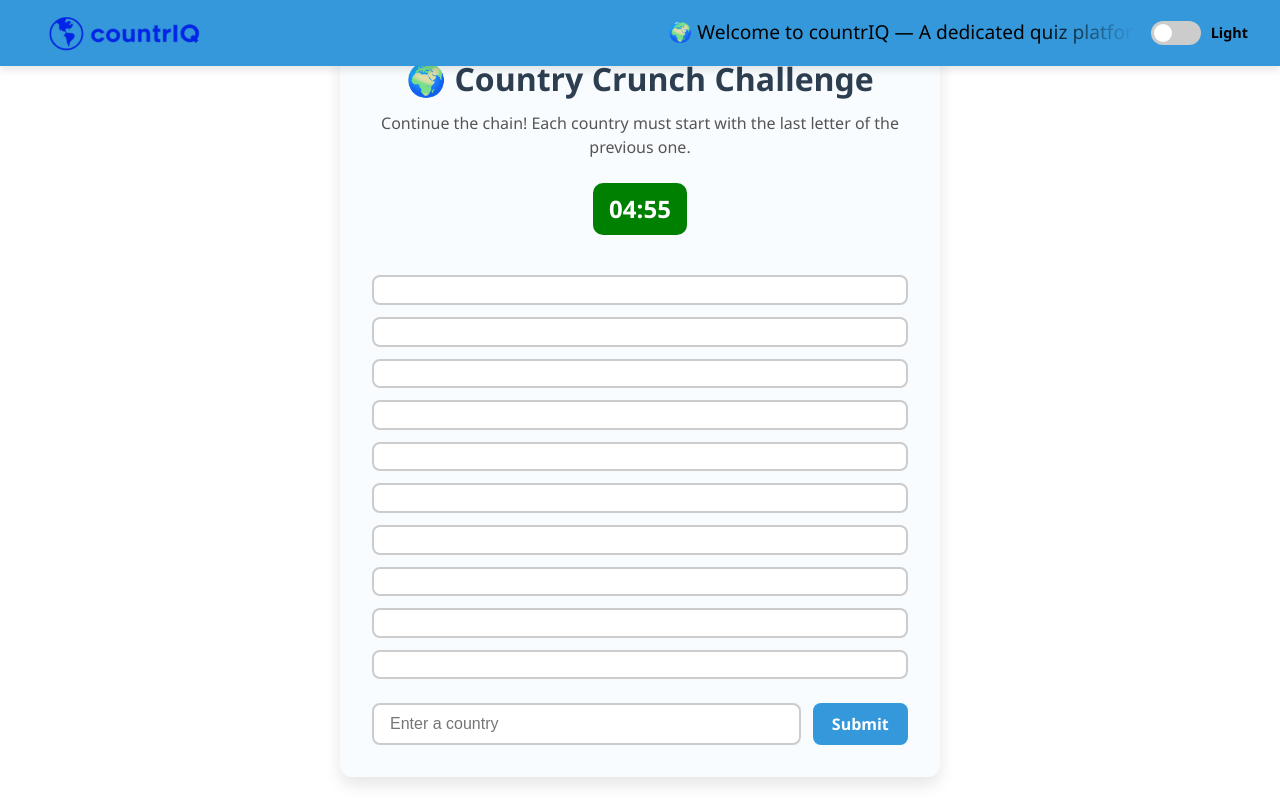
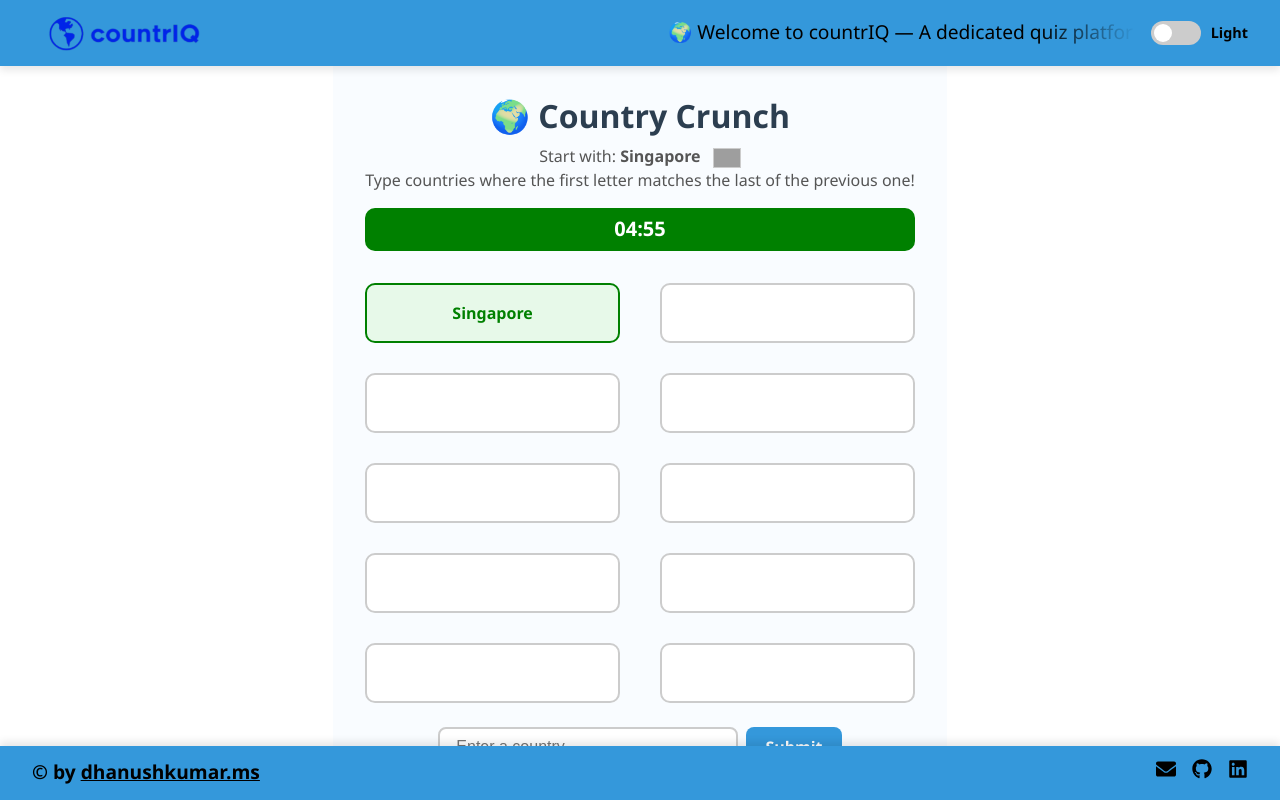
Before and after one commit to dhanushkumarms/countriq, a React (Vite) app: page /country-crunch in a window 1280 px wide. Built offline with nearby package versions, Linux system fonts and the light colour scheme; grey boxes are pictures that could not be loaded.

Commit message:
major changes

```diff
--- a/package.json
+++ b/package.json
@@ -12,6 +12,8 @@
   "dependencies": {
     "react": "^19.1.0",
     "react-dom": "^19.1.0",
+    "react-icon": "^1.0.0",
+    "react-icons": "^5.5.0",
     "react-router-dom": "^7.6.2"
   },
   "devDependencies": {
--- a/src/App.tsx
+++ b/src/App.tsx
@@ -1,21 +1,22 @@
 import React from "react";
 import { Routes, Route } from "react-router-dom";
-import Header from "./components/Header"; // ✅ Import the header
+import Header from "./components/Header";
 import HomePage from "./components/HomePage";
 import FlagFrenzy from "./components/FlagFrenzy";
 import CountryCrunch from "./components/CountryCrunch";
-import ResultScreen from "./components/ResultScreen";
+import Footer from "./components/Footer"; // ✅ Footer import
 import "./App.css";
 
 const App: React.FC = () => {
   return (
     <>
-      <Header /> {/* ✅ Add this */}
+      <Header />
       <Routes>
         <Route path="/" element={<HomePage />} />
         <Route path="/flag-frenzy" element={<FlagFrenzy />} />
         <Route path="/country-crunch" element={<CountryCrunch />} />
       </Routes>
+      <Footer /> {/* ✅ Add Footer here */}
     </>
   );
 };
--- a/src/components/CountryCrunch.tsx
+++ b/src/components/CountryCrunch.tsx
@@ -3,58 +3,82 @@ import { countries } from "../data/countries";
 import "../styles/CountryCrunch.css";
 
 const TOTAL_SLOTS = 10;
-const TOTAL_TIME = 300; // 5 minutes in seconds
+const TOTAL_TIME = 300;
+
+// Display layout pattern: 1 2 / 4 3 / 5 6 / 8 7 / 9 10
+const layoutOrder = [0, 1, 3, 2, 4, 5, 7, 6, 8, 9]; // visual slot pattern
 
 const getRandomCountry = () => {
   const randomIndex = Math.floor(Math.random() * countries.length);
-  return countries[randomIndex].name;
+  return countries[randomIndex];
 };
 
 const CountryCrunch: React.FC = () => {
   const [chain, setChain] = useState<string[]>([]);
   const [input, setInput] = useState("");
   const [timer, setTimer] = useState(TOTAL_TIME);
-  const [status, setStatus] = useState<("pending" | "correct" | "wrong")[]>(Array(TOTAL_SLOTS).fill("pending"));
+  const [status, setStatus] = useState<("pending" | "correct" | "wrong" | "typing")[]>(
+    Array(TOTAL_SLOTS).fill("pending")
+  );
   const [startCountry, setStartCountry] = useState(getRandomCountry());
 
-  // Set first country when page loads
   useEffect(() => {
-    setChain([startCountry]);
+    setChain([startCountry.name]);
+    setStatus((prev) => {
+      const updated = [...prev];
+      updated[0] = "correct"; // start country always correct
+      return updated;
+    });
   }, [startCountry]);
 
-  // Timer countdown
   useEffect(() => {
     const interval = setInterval(() => {
       setTimer((prev) => (prev > 0 ? prev - 1 : 0));
     }, 1000);
-
     return () => clearInterval(interval);
   }, []);
 
+  const handleTyping = (value: string) => {
+    setInput(value);
+    if (chain.length < TOTAL_SLOTS) {
+      setStatus((prev) => {
+        const updated = [...prev];
+        updated[chain.length] = value ? "typing" : "pending";
+        return updated;
+      });
+    }
+  };
+
   const handleSubmit = (e: React.FormEvent) => {
     e.preventDefault();
+    if (chain.length >= TOTAL_SLOTS) return;
+
     const current = chain[chain.length - 1];
     const lastChar = current?.slice(-1).toLowerCase();
-    const isValid = input.length > 0 &&
-      input[0].toLowerCase() === lastChar &&
-      countries.some((c) => c.name.toLowerCase() === input.toLowerCase()) &&
-      !chain.includes(input);
+    const guess = input.trim();
 
-    if (chain.length >= TOTAL_SLOTS + 1) return;
+    const isValid =
+      guess.length > 0 &&
+      guess[0].toLowerCase() === lastChar &&
+      countries.some((c) => c.name.toLowerCase() === guess.toLowerCase()) &&
+      !chain.includes(guess);
+
+    const newStatus = [...status];
 
     if (isValid) {
-      setChain([...chain, input]);
-      setStatus((prev) => {
-        const updated = [...prev];
-        updated[chain.length] = "correct";
-        return updated;
-      });
+      setChain([...chain, guess]);
+      newStatus[chain.length] = "correct";
+      setStatus(newStatus);
     } else {
-      setStatus((prev) => {
-        const updated = [...prev];
-        updated[chain.length] = "wrong";
-        return updated;
-      });
+      newStatus[chain.length] = "wrong";
+      setStatus(newStatus);
+      setTimeout(() => {
+        setStatus((prev) => {
+          const updated = [...prev];
+          if (updated[chain.length] === "wrong") updated[chain.length] = "pending";
+          return updated;
+        });
+      }, 1000);
     }
 
     setInput("");
@@ -65,24 +89,50 @@ const CountryCrunch: React.FC = () => {
 
   return (
     <div className="country-crunch-container">
-      <h2 className="title">🌍 Country Crunch Challenge</h2>
-      <p className="description">Continue the chain! Each country must start with the last letter of the previous one.</p>
+      <div className="header-space" />
+      <h2 className="title">🌍 Country Crunch</h2>
+      <p className="description">
+        Start with: <strong>{startCountry.name}</strong>{" "}
+        <img src={startCountry.flag} alt="flag" className="flag-icon" />
+        <br />
+        Type countries where the first letter matches the last of the previous one!
+      </p>
+
       <div className={`timer-box ${timerColor}`}>
-        {Math.floor(timer / 60)
-          .toString()
-          .padStart(2, "0")}
-        :
+        {Math.floor(timer / 60).toString().padStart(2, "0")}:
         {(timer % 60).toString().padStart(2, "0")}
       </div>
 
-      <div className="chain-grid">
-        {Array.from({ length: TOTAL_SLOTS }).map((_, index) => (
-          <div key={index} className={`slot ${status[index]}`}>
-            <span>{chain[index + 1] || ""}</span>
-            {status[index] === "correct" && <span className="tick">✅</span>}
-            {status[index] === "wrong" && <span className="tick wrong">❌</span>}
-          </div>
-        ))}
+      <div className="grid-wrapper">
+        {layoutOrder.map((slotIndex, visualIndex) => {
+          const value =
+            visualIndex === 0
+              ? startCountry.name
+              : visualIndex === chain.length
+              ? input
+              : chain[visualIndex] || "";
+
+          return (
+            <div
+              key={slotIndex}
+              className={`grid-box ${status[visualIndex]} box-${slotIndex}`}
+              data-pos={slotIndex}
+            >
+              {value}
+            </div>
+          );
+        })}
+
+        {chain.slice(1).map((_, i) => {
+          const from = layoutOrder[i];
+          const to = layoutOrder[i + 1];
+          return (
+            <div
+              key={i}
+              className={`chain-line line-${from}-${to}`}
+            />
+          );
+        })}
       </div>
 
       <form className="input-form" onSubmit={handleSubmit}>
@@ -90,7 +140,7 @@ const CountryCrunch: React.FC = () => {
           type="text"
           value={input}
           placeholder="Enter a country"
-          onChange={(e) => setInput(e.target.value)}
+          onChange={(e) => handleTyping(e.target.value)}
           className="country-input"
         />
         <button type="submit" className="submit-btn">Submit</button>
--- /dev/null
+++ b/src/components/Footer.tsx
@@ -0,0 +1,24 @@
+import React from "react";
+import "../styles/Footer.css";
+import { FaGithub, FaEnvelope, FaLinkedin } from "react-icons/fa";
+
+const Footer: React.FC = () => {
+  return (
+    <footer className="footer">
+      <p>© by <u>dhanushkumar.ms</u></p>
+      <div className="footer-links">
+        <a href="https://mail.google.com/mail/?view=cm&to=dhanushkumarms12@gmail.com" target="_blank" rel="noopener noreferrer">
+          <FaEnvelope size={20} />
+        </a>
+        <a href="https://github.com/dhanushkumarms" target="_blank" rel="noopener noreferrer">
+          <FaGithub size={20} />
+        </a>
+        <a href="https://www.linkedin.com/in/dhanushkumarms" target="_blank" rel="noopener noreferrer">
+          <FaLinkedin size={20} />
+        </a>
+      </div>
+    </footer>
+  );
+};
+
+export default Footer;
--- a/src/styles/CountryCrunch.css
+++ b/src/styles/CountryCrunch.css
@@ -1,90 +1,103 @@
 .country-crunch-container {
-    max-width: 600px;
-    margin: 100px auto;
+    max-width: 750px;
+    margin: 80px auto;
     padding: 2rem;
     text-align: center;
     background: #f9fcff;
     border-radius: 12px;
-    box-shadow: 0 8px 16px rgba(0, 0, 0, 0.1);
+    min-height: calc(100vh - 160px);
+    display: flex;
+    flex-direction: column;
+    position: relative;
+  }
+
+  .header-space {
+    height: 60px;
   }
 
   .title {
     font-size: 2rem;
-    margin-bottom: 0.5rem;
+    margin-bottom: 0.25rem;
     color: #2c3e50;
   }
 
   .description {
     font-size: 1rem;
-    margin-bottom: 1.5rem;
+    margin-bottom: 1rem;
     color: #555;
   }
 
-  .timer-box {
-    font-size: 1.5rem;
-    font-weight: bold;
-    margin-bottom: 1rem;
-    padding: 0.5rem 1rem;
-    border-radius: 10px;
-    display: inline-block;
-    color: white;
+  .flag-icon {
+    width: 28px;
+    height: 20px;
+    border: 1px solid #ccc;
+    margin-left: 8px;
+    vertical-align: middle;
   }
 
-  .timer-box.green {
-    background-color: green;
+  .timer-box {
+    font-size: 1.25rem;
+    font-weight: bold;
+    padding: 0.4rem 1rem;
+    border-radius: 10px;
+    color: white;
+    margin-bottom: 2rem;
   }
 
-  .timer-box.orange {
-    background-color: orange;
+  .timer-box.green { background-color: green; }
+  .timer-box.orange { background-color: orange; }
+  .timer-box.red { background-color: red; }
+
+  .grid-wrapper {
+    display: grid;
+    grid-template-columns: repeat(2, 1fr);
+    gap: 30px 40px;
+    margin-bottom: 1.5rem;
+    position: relative;
   }
 
-  .timer-box.red {
-    background-color: red;
+  .grid-box {
+    background: white;
+    border: 2px solid #ccc;
+    padding: 1rem;
+    height: 60px;
+    display: flex;
+    align-items: center;
+    justify-content: center;
+    border-radius: 10px;
+    font-weight: bold;
+    font-size: 1rem;
+    position: relative;
+    z-index: 1;
+    text-align: center;
+    overflow: hidden;
+    white-space: nowrap;
+    text-overflow: ellipsis;
   }
 
-  .chain-grid {
-    display: flex;
-    flex-direction: column;
-    gap: 12px;
-    margin: 1.5rem 0;
+  .grid-box.correct {
+    background-color: #e7f9e9;
+    border-color: green;
+    color: green;
   }
 
-  .slot {
-    display: flex;
-    justify-content: space-between;
-    background: #fff;
-    padding: 0.8rem 1rem;
-    border-radius: 8px;
-    border: 2px solid #ccc;
-    font-size: 1rem;
-    align-items: center;
-    transition: all 0.3s ease;
+  .grid-box.wrong {
+    background-color: #ffeaea;
+    border-color: red;
+    color: red;
   }
 
-  .slot.correct {
-    border-color: green;
-    background-color: #e7f9e9;
-  }
-
-  .slot.wrong {
-    border-color: red;
-    background-color: #ffeaea;
-  }
-
-  .tick {
-    font-size: 1.2rem;
-    margin-left: 10px;
-    border-radius: 50%;
-  }
-
-  .tick.wrong {
-    color: red;
+  .grid-box.typing {
+    background-color: #eef6ff;
+    border: 2px dashed #3498db;
+    color: #3498db;
   }
 
   .input-form {
     display: flex;
+    gap: 0.5rem;
     justify-content: center;
-    gap: 12px;
+    margin-top: auto;
   }
 
   .country-input {
@@ -92,16 +105,16 @@
     font-size: 1rem;
     border: 2px solid #ccc;
     border-radius: 8px;
+    max-width: 300px;
     flex: 1;
   }
 
   .submit-btn {
-    padding: 0.6rem 1.2rem;
-    font-size: 1rem;
-    font-weight: bold;
     background-color: #3498db;
     color: white;
+    font-weight: bold;
     border: none;
+    padding: 0.6rem 1.2rem;
     border-radius: 8px;
     cursor: pointer;
   }
@@ -109,3 +122,20 @@
   .submit-btn:hover {
     background-color: #2980b9;
   }
+
+  /* Sample visual chain line (fix to ensure proper connector style) */
+  .chain-line {
+    height: 2px;
+    background-color: green;
+    position: absolute;
+    z-index: 0;
+    transform: translateY(-50%);
+  }
+
+  /* Example: line-0-1 means from slot 0 to slot 1 */
+  .line-0-1, .line-1-3, .line-3-2, .line-2-4,
+  .line-4-5, .line-5-7, .line-7-6, .line-6-8, .line-8-9 {
+    width: 40px;
+    left: 50%;
+    top: 50%;
+  }
--- /dev/null
+++ b/src/styles/Footer.css
@@ -0,0 +1,51 @@
+.footer {
+    width: 100%;
+    position: fixed;
+    bottom:0;
+    left:0;
+    z-index: 1000;
+    display: flex;
+    justify-content: space-between;
+    align-items: center;
+    background-color: #3498db;
+    color: rgba(0, 0, 0);
+    font-weight: bold;
+    padding: 0.8rem 2rem; /* Same as header */
+    box-shadow: 0 -4px 8px rgba(0, 0, 0, 0.1);
+    flex-wrap: nowrap;
+    overflow: hidden;
+  }
+
+  .footer p {
+    margin: 0;
+    font-size: 1.2rem;
+  }
+
+  .footer-links {
+    display: flex;
+    gap: 1rem;
+  }
+
+  .footer-links a {
+    color: black;
+    font-size: 1.2rem;
+    transition: color 0.3s ease;
+  }
+
+  .footer-links a:hover {
+    color: #2c3e50;
+  }
+
+  /* Dark mode support */
+  body.dark-mode .footer {
+    background-color: #111;
+    color: white;
+  }
+
+  body.dark-mode .footer-links a {
+    color: white;
+  }
+
+  body.dark-mode .footer-links a:hover {
+    color: #3498db;
+  }
```
Also changed, not shown: 1 other file (tests, documents, lock files or other folders).
